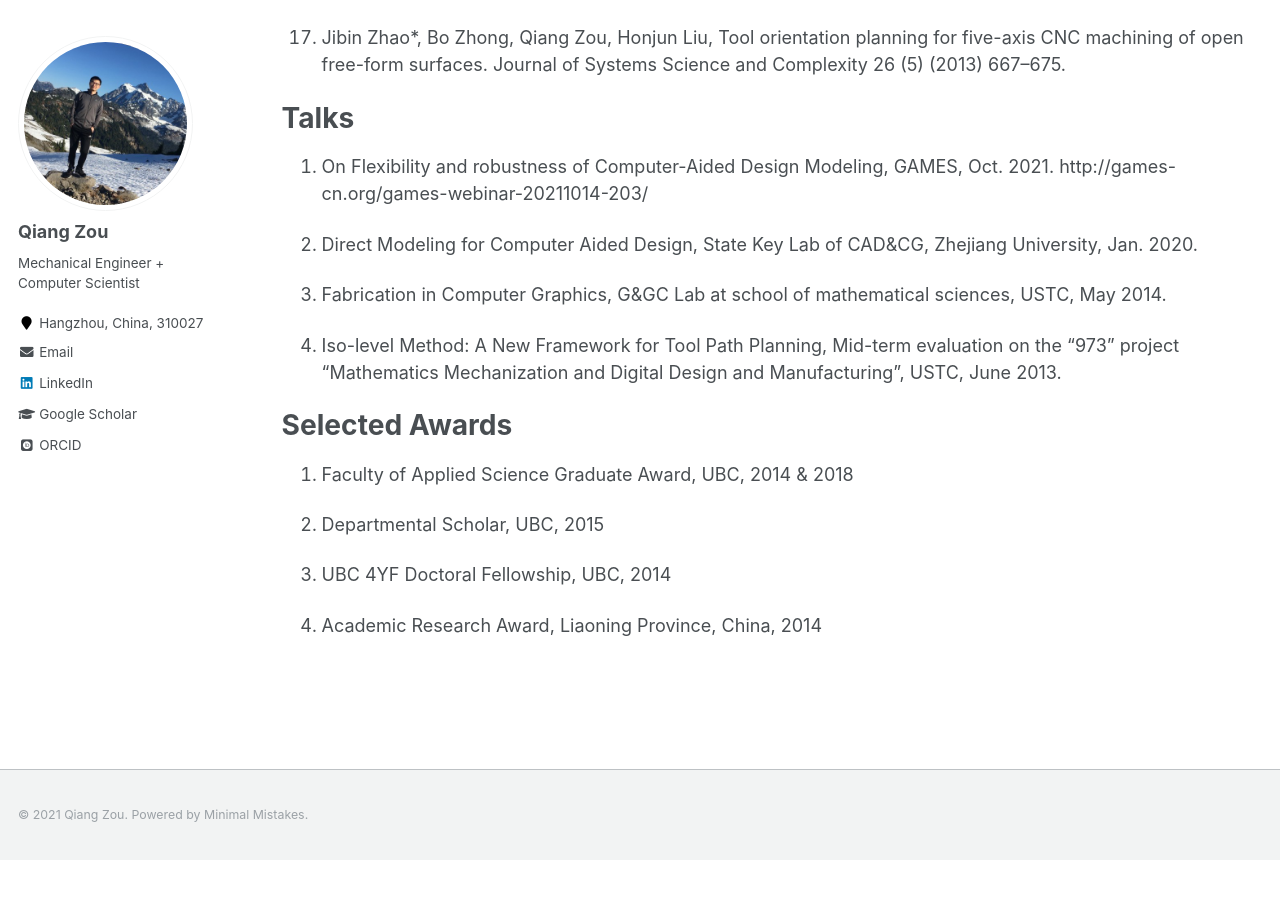
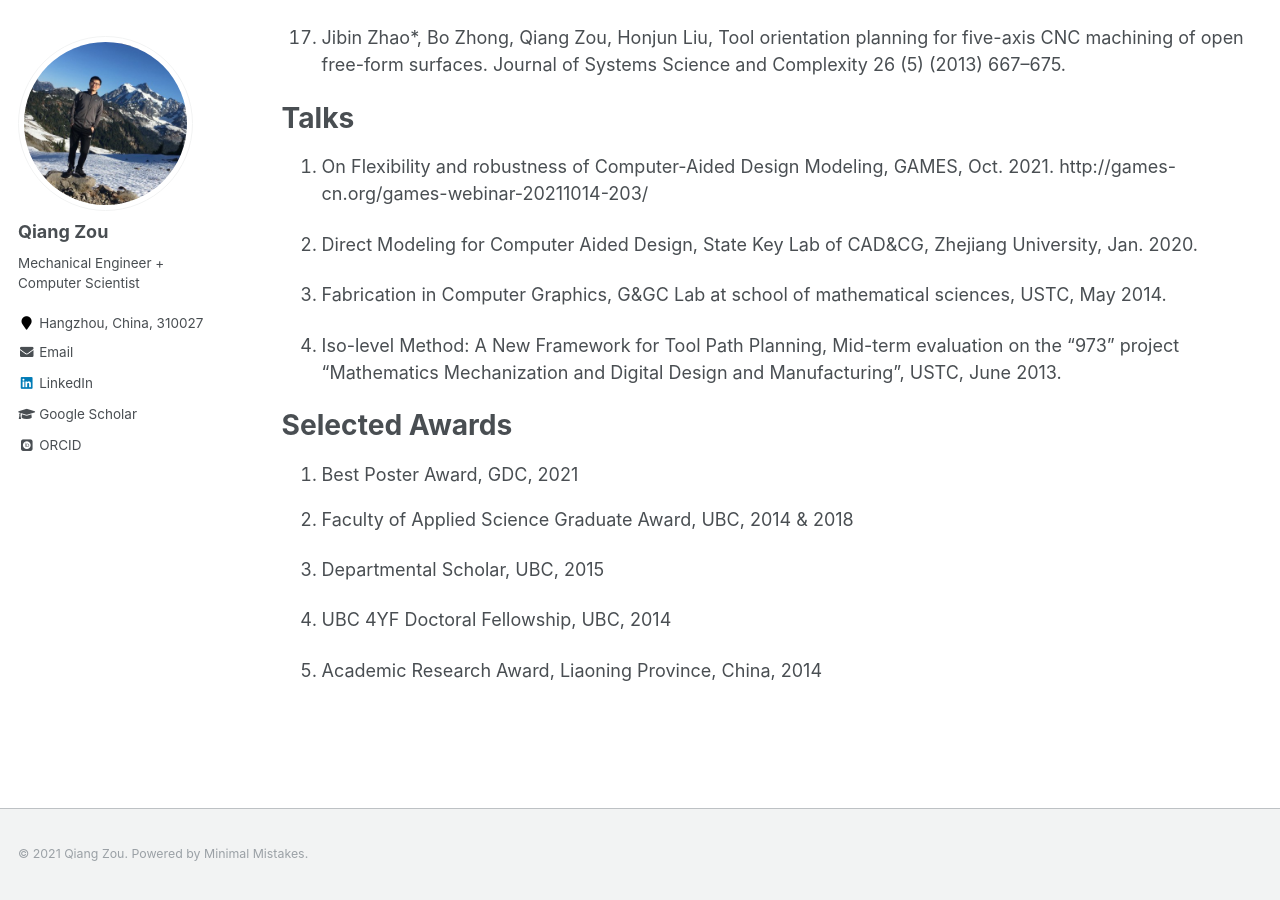
Before and after one commit to Qiang-Zou/Qiang-Zou.github.io, a Jekyll site: the page built from _pages/research.md, in a window 1280 px wide and 900 px high, scrolled down 1507 px. Built offline with Jekyll 4.4.1, drawn with Linux system fonts in a browser that asks for light colours; some web fonts are replaced; before the commit the page ends 2367 px from its top, so only the background shows below that.

Commit message:
Update research.md

```diff
--- a/_pages/research.md
+++ b/_pages/research.md
@@ -59,7 +59,7 @@ Talks
 
 Selected Awards
 ====
-
+1. Best Poster Award, GDC, 2021
 1. Faculty of Applied Science Graduate Award, UBC, 2014 & 2018
 
 1. Departmental Scholar, UBC, 2015
```
